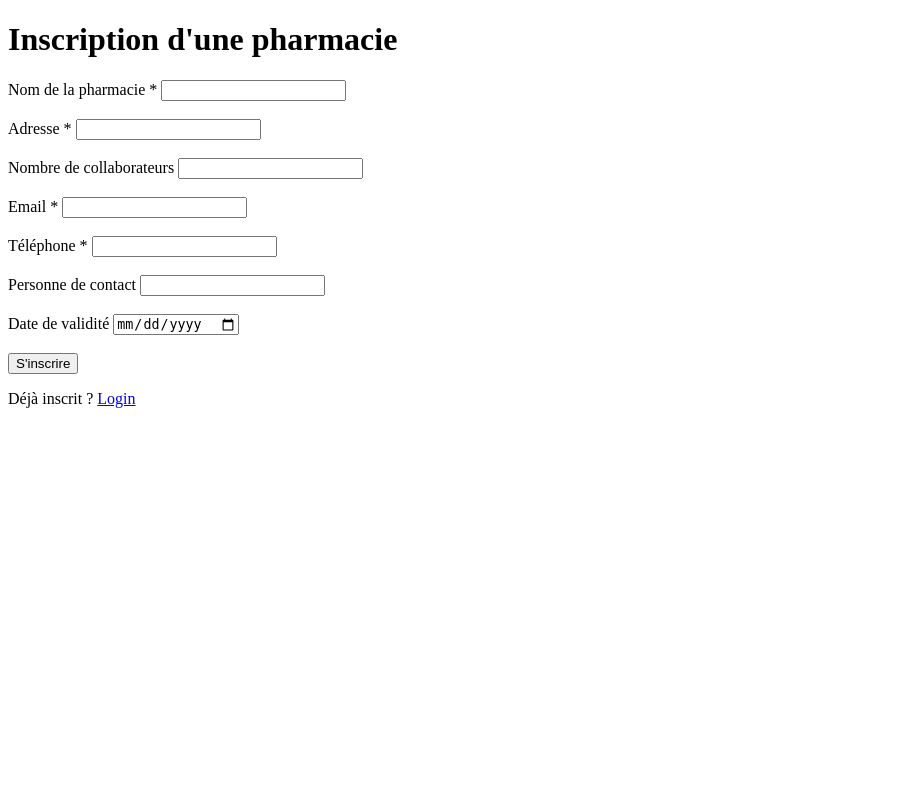
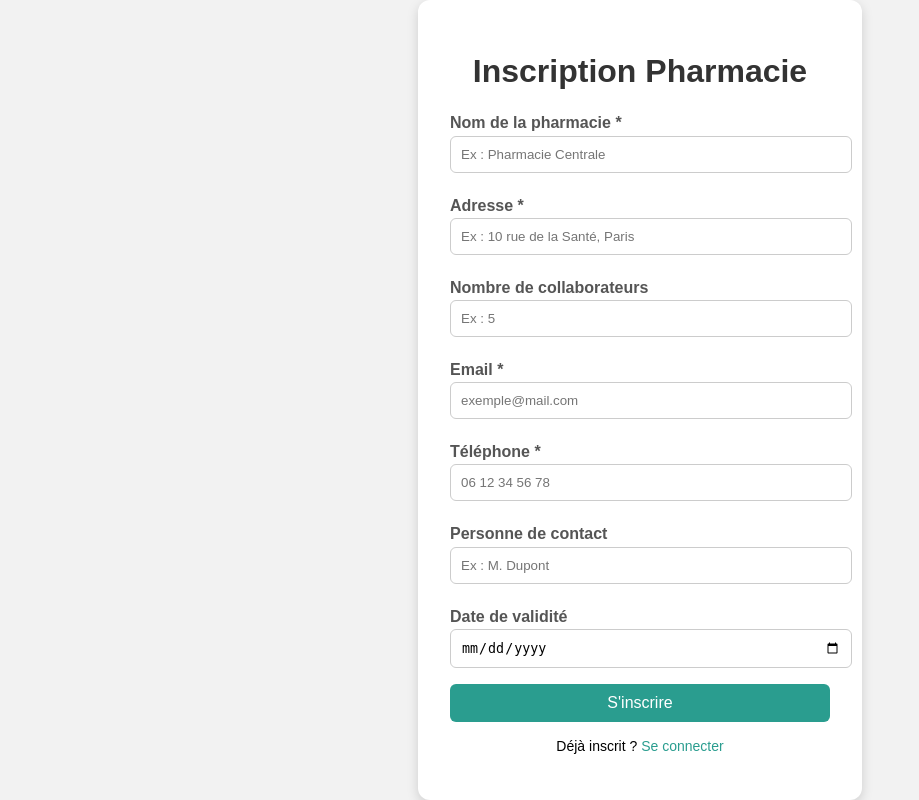
Before and after one commit to Ahmedbdk/stock_pharmacie, a PHP site: page /html/form_inscription.html in a window 1280 px wide. Shown: the whole page, without its empty margins (0-919 px from the left). Run offline with PHP 8.4, Linux system fonts and the light colour scheme.

Commit message:
CSS LOGIN/SIGN UP

```diff
--- /dev/null
+++ b/css/form_inscription.css
@@ -0,0 +1,59 @@
+body {
+            font-family: Arial, sans-serif;
+            background: #f2f2f2;
+            display: flex;
+            justify-content: center;
+            align-items: center;
+            height: 100vh;
+            margin: 0;
+        }
+        .form-container {
+            background: white;
+            padding: 2rem;
+            border-radius: 12px;
+            box-shadow: 0 4px 12px rgba(0,0,0,0.15);
+            width: 380px;
+        }
+        h1 {
+            text-align: center;
+            margin-bottom: 1.5rem;
+            color: #333;
+        }
+        label {
+            display: block;
+            margin: 0.5rem 0 0.2rem;
+            font-weight: bold;
+            color: #555;
+        }
+        input {
+            width: 100%;
+            padding: 10px;
+            margin-bottom: 1rem;
+            border: 1px solid #ccc;
+            border-radius: 6px;
+        }
+        button {
+            width: 100%;
+            padding: 10px;
+            background: #2a9d8f;
+            border: none;
+            border-radius: 6px;
+            color: white;
+            font-size: 16px;
+            cursor: pointer;
+        }
+        button:hover {
+            background: #21867a;
+        }
+        p {
+            text-align: center;
+            margin-top: 1rem;
+            font-size: 14px;
+        }
+        a {
+            color: #2a9d8f;
+            text-decoration: none;
+        }
+        a:hover {
+            text-decoration: underline;
+        }
--- a/html/form_inscription.html
+++ b/html/form_inscription.html
@@ -1,37 +1,73 @@
 <!DOCTYPE html>
 <html lang="fr">
   <head>
-    <meta charset="UTF-8">
+    <meta charset="UTF-8" />
     <title>Inscription Pharmacie</title>
+    <link rel="stylesheet" href="../css/form_inscription.css" />
   </head>
   <body>
-    <h1>Inscription d'une pharmacie</h1>
-
+    <div class="form-container">
+      <h1>Inscription Pharmacie</h1>
       <form action="form_inscription.php" method="POST">
         <label for="nom">Nom de la pharmacie *</label>
-        <input type="text" id="nom" name="nom" required><br><br>
+        <input
+          type="text"
+          id="nom"
+          name="nom"
+          placeholder="Ex : Pharmacie Centrale"
+          required
+        />
 
         <label for="adresse">Adresse *</label>
-        <input type="text" id="adresse" name="adresse" required><br><br>
+        <input
+          type="text"
+          id="adresse"
+          name="adresse"
+          placeholder="Ex : 10 rue de la Santé, Paris"
+          required
+        />
 
         <label for="nb_collaborateurs">Nombre de collaborateurs</label>
-        <input type="number" id="nb_collaborateurs" name="nb_collaborateurs"><br><br>
+        <input
+          type="number"
+          id="nb_collaborateurs"
+          name="nb_collaborateurs"
+          placeholder="Ex : 5"
+        />
 
         <label for="email">Email *</label>
-        <input type="email" id="email" name="email" required><br><br>
+        <input
+          type="email"
+          id="email"
+          name="email"
+          placeholder="exemple@mail.com"
+          required
+        />
 
         <label for="telephone">Téléphone *</label>
-        <input type="tel" id="telephone" name="telephone" required><br><br>
+        <input
+          type="tel"
+          id="telephone"
+          name="telephone"
+          placeholder="06 12 34 56 78"
+          required
+        />
 
         <label for="contact">Personne de contact</label>
-        <input type="text" id="contact" name="contact"><br><br>
+        <input
+          type="text"
+          id="contact"
+          name="contact"
+          placeholder="Ex : M. Dupont"
+        />
 
         <label for="date_validite">Date de validité</label>
-        <input type="date" id="date_validite" name="date_validite"><br><br>
+        <input type="date" id="date_validite" name="date_validite" />
 
         <button type="submit">S'inscrire</button>
       </form>
 
-    <p>Déjà inscrit ? <a href="login.html">Login</a></p>
+      <p>Déjà inscrit ? <a href="login.html">Se connecter</a></p>
+    </div>
   </body>
 </html>
```
Also changed, not shown: css/auth.css (added, +52 -0 lines), css/login.css (added, +59 -0 lines), html/auth.html (+8 -3 lines), html/form_inscription.php (line endings or trailing spaces). Lines whose indentation alone changed are shown as unchanged.
